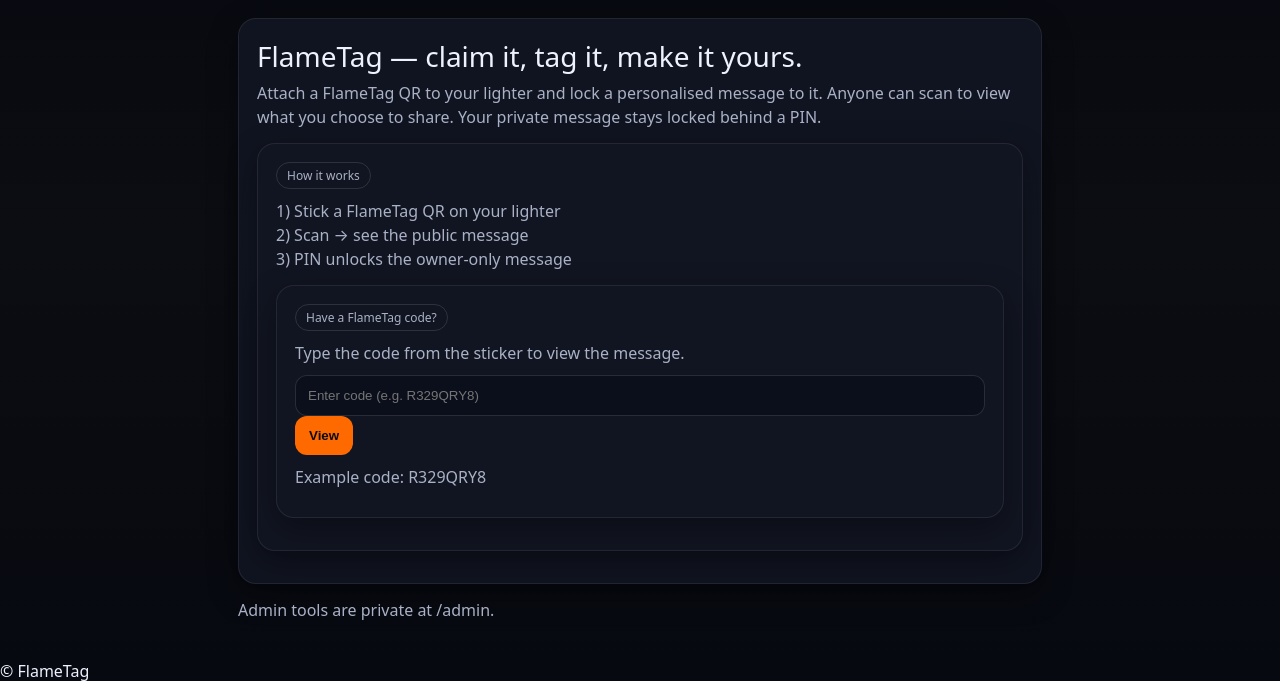
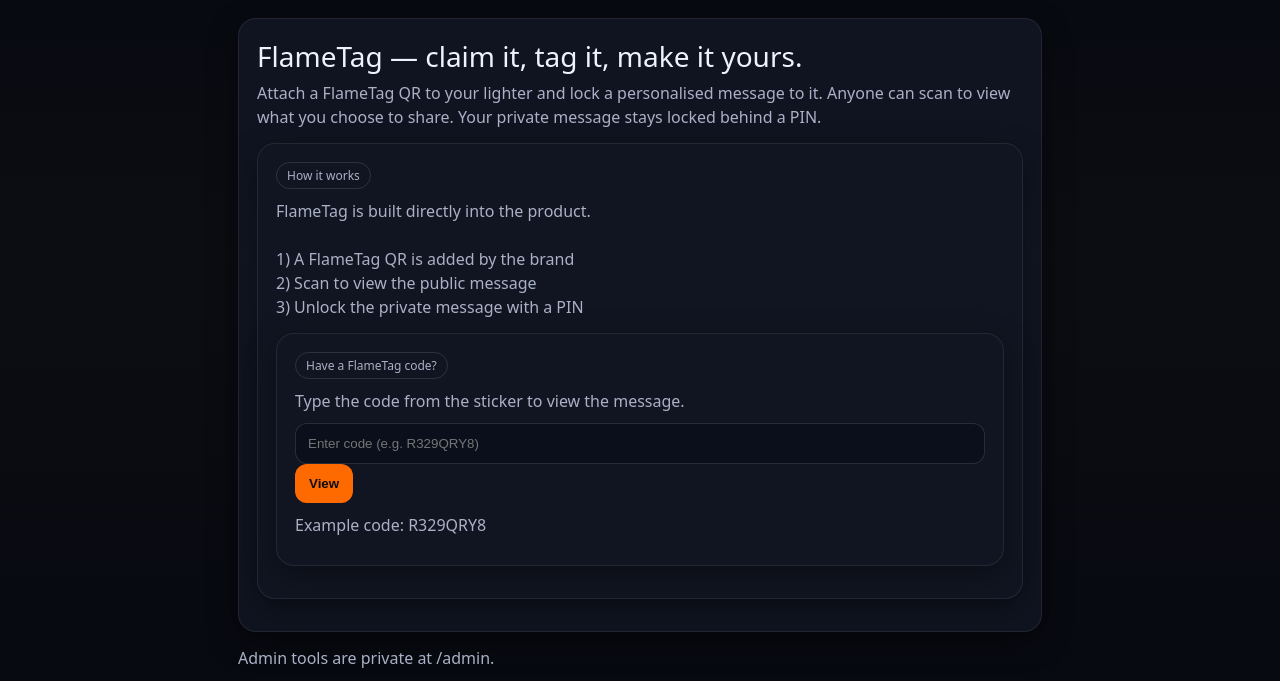
Before and after one commit to BearBezel/Flametag, a Flask app: page / in a window 1280 px wide. Shown: the part 64-745 px from the top of the page. Run offline with Flask 3, Linux system fonts and the light colour scheme.

Commit message:
Update home.html

```diff
--- a/app/templates/home.html
+++ b/app/templates/home.html
@@ -11,12 +11,14 @@
 
 
     <div class="card">
-      <div class="badge">How it works</div>
-      <p class="p" style="margin-top:10px;">
-        1) Stick a FlameTag QR on your lighter<br>
-        2) Scan → see the public message<br>
-        3) PIN unlocks the owner-only message
-      </p>
+     <div class="badge">How it works</div>
+<p class="p" style="margin-top:10px;">
+  FlameTag is built directly into the product.<br><br>
+  1) A FlameTag QR is added by the brand<br>
+  2) Scan to view the public message<br>
+  3) Unlock the private message with a PIN
+</p>
+
       <div class="card">
   <div class="badge">Have a FlameTag code?</div>
   <p class="p" style="margin-top:10px;">
```
